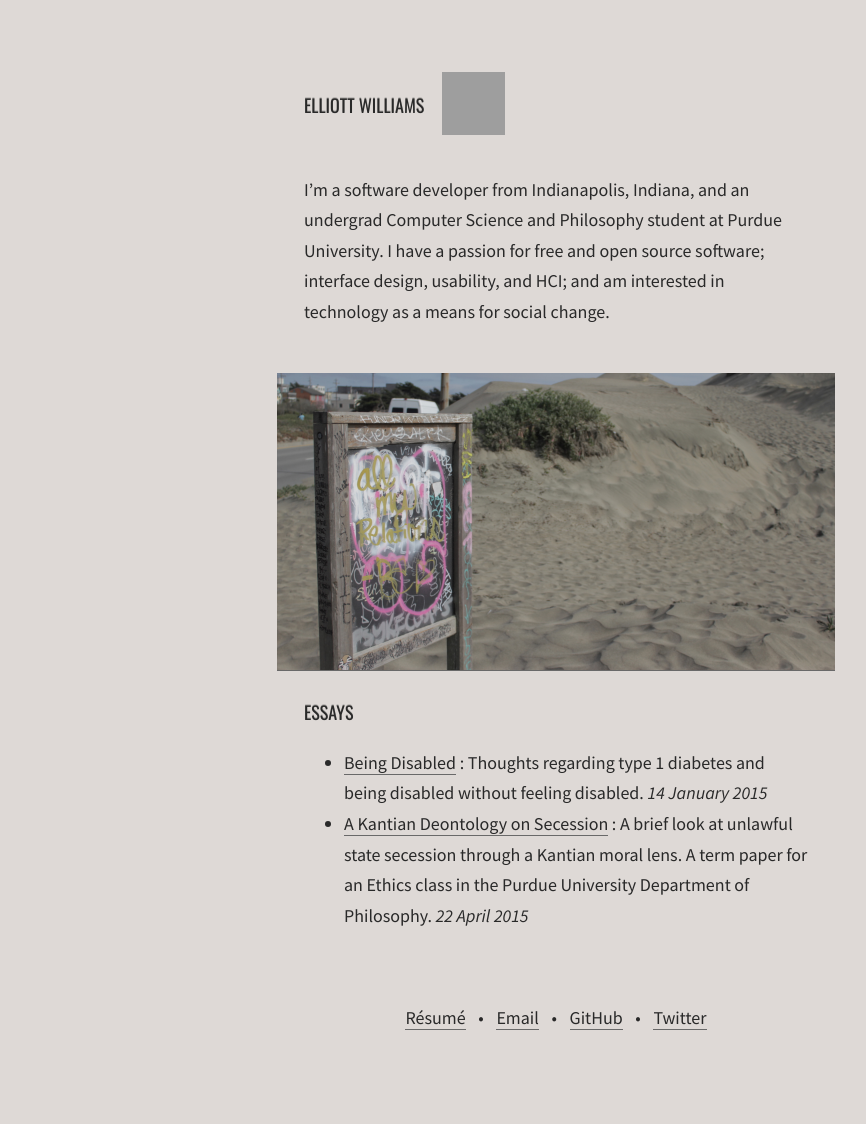
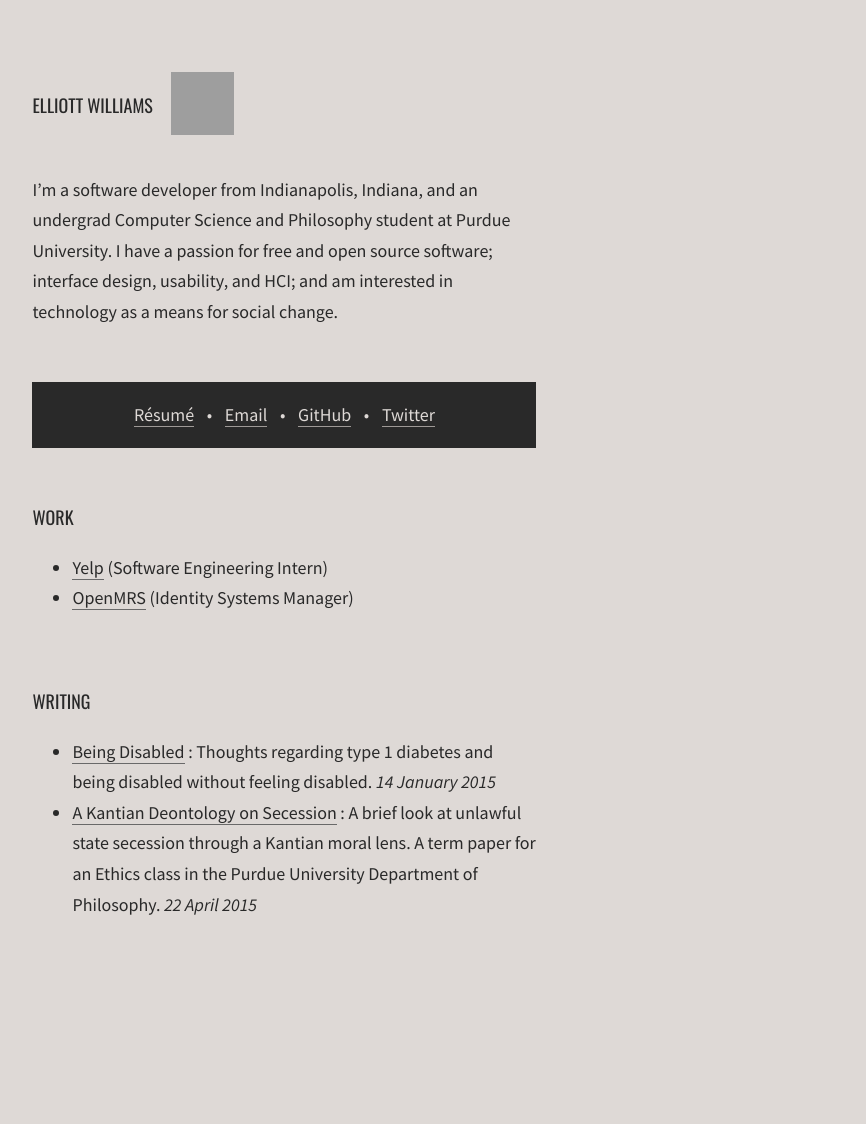
Before and after one commit to elliottwilliams/elliottwilliams.github.com, a PHP site: page / in a window 1280 px wide. Shown: the whole page, without its empty margins (84-950 px from the left). After the commit the page ends 915 px from the top, so only its background shows below. Run offline with PHP 8.4, Linux system fonts and the light colour scheme; grey boxes are pictures that could not be loaded.

Commit message:
Minor redesign

```diff
--- a/out/essays/being-disabled.html
+++ b/out/essays/being-disabled.html
@@ -9,7 +9,7 @@
   <meta name="generator" content="DocPad v6.69.2" />
 
 
-    <link rel="stylesheet" href="/styles/style-33656ac54594d17e2362553b1beec8a5f1a140e1.css">
+    <link rel="stylesheet" href="/styles/style-3d3abcccceb30dfd787b3bbb05b17df50fb3710f.css">
 
 
   <title>
--- a/out/essays/kant-secession.html
+++ b/out/essays/kant-secession.html
@@ -9,7 +9,7 @@
   <meta name="generator" content="DocPad v6.69.2" />
 
 
-    <link rel="stylesheet" href="/styles/style-33656ac54594d17e2362553b1beec8a5f1a140e1.css">
+    <link rel="stylesheet" href="/styles/style-3d3abcccceb30dfd787b3bbb05b17df50fb3710f.css">
 
 
   <title>
--- a/out/index.html
+++ b/out/index.html
@@ -9,7 +9,7 @@
   <meta name="generator" content="DocPad v6.69.2" />
 
 
-    <link rel="stylesheet" href="/styles/style-33656ac54594d17e2362553b1beec8a5f1a140e1.css">
+    <link rel="stylesheet" href="/styles/style-3d3abcccceb30dfd787b3bbb05b17df50fb3710f.css">
 
 
   <title>
@@ -54,13 +54,46 @@ HCI; and am interested in technology as a means for social change.</p>
 
 </section>
 
-<figure>
-  <img src="/images/ocean-beach-2015-05-31.jpg" alt="Graffiti at Ocean Beach, SF">
-</figure>
+<section>
+
+  <ul class="contact">
+
+    <li>
+      <a href="/docs/Resume-20150512.pdf">Résumé</a>
+    </li>
+    <li>
+      <a href="http://www.google.com/recaptcha/mailhide/d?k=01izhQl-2cWBF7xicymq5TIQ==&c=YYUJINXx6PnPcIG-ZiafIX129bQwcrudcu8CrYDaxAM=">Email</a>
+    </li>
+    <li>
+      <a href="http://github.com/elliottwilliams">GitHub</a>
+    </li>
+    <li>
+      <a href="http://twitter.com/elliottwil">Twitter</a>
+    </li>
+  </ul>
+
+</section>
 
 <section>
 
-  <h2>Essays</h2>
+  <h2>Work</h2>
+
+  <ul>
+    <li>
+      <a href="http://www.yelp.com">Yelp</a>
+      (Software Engineering Intern)
+    </li>
+    <li>
+      <a href="https://www.openmrs.org">OpenMRS</a>
+      (Identity Systems Manager)
+    </li>
+  </ul>
+
+</section>
+
+<section>
+
+  <h2>Writing</h2>
 
   <ul class="post-list">
 
@@ -88,25 +121,6 @@ paper for an Ethics class in the Purdue University Department of Philosophy.
       </em>
     </li>
 
-  </ul>
-
-</section>
-
-<section>
-
-  <ul class="contact">
-    <li>
-      <a href="/docs/Resume-20150512.pdf">Résumé</a>
-    </li>
-    <li>
-      <a href="http://www.google.com/recaptcha/mailhide/d?k=01izhQl-2cWBF7xicymq5TIQ==&c=YYUJINXx6PnPcIG-ZiafIX129bQwcrudcu8CrYDaxAM=">Email</a>
-    </li>
-    <li>
-      <a href="http://github.com/elliottwilliams">GitHub</a>
-    </li>
-    <li>
-      <a href="http://twitter.com/elliottwil">Twitter</a>
-    </li>
   </ul>
 
 </section>
--- a/out/styles/style-33656ac54594d17e2362553b1beec8a5f1a140e1.css
+++ b/out/styles/style-3d3abcccceb30dfd787b3bbb05b17df50fb3710f.css
@@ -3,9 +3,6 @@
   padding: 1em;
   margin: 0 -1em 1em;
   background-color: transparent;
-}
-.block.accent {
-  background-color: #458ad1;
 }
 .block p:first-child {
   margin-top: 0;
@@ -16,12 +13,33 @@
 .wide {
   max-width: 34em;
 }
+.invert {
+  background-color: #292929;
+  color: #ded9d6;
+}
+.invert .block,
+.invert.block {
+  background-color: transparent;
+}
+.invert a,
+.invert a:link,
+.invert a:visited {
+  color: #ded9d6;
+  border-bottom-color: #9e9996;
+}
+.invert a:hover {
+  border-bottom-color: #ded9d6;
+}
+.invert h1,
+.invert h2 {
+  color: #ded9d6;
+}
 body {
   background-color: #ded9d6;
   color: #292929;
   font: 300 18px/1.7em 'Source Sans Pro', Helvetica, Arial, sans-serif;
   max-width: 28em;
-  margin: 4em auto;
+  margin: 4em 0 4em 6.472em;
   -webkit-font-smoothing: antialiased;
   -webkit-transition: max-width 100ms;
 }
@@ -66,16 +84,12 @@ h2 {
   font-family: 'Oswald', 'Futura', 'Arial Narrow', sans-serif;
   font-weight: normal;
   color: #292929;
-  text-shadow: 0 -1px #a8a5a2;
   text-transform: uppercase;
 }
 h1.site-header {
   padding: 1em;
   margin: 0 -1em 1em;
   background-color: transparent;
-}
-h1.site-header.accent {
-  background-color: #458ad1;
 }
 h1.site-header p:first-child {
   margin-top: 0;
@@ -109,9 +123,6 @@ section {
   margin: 0 -1em 1em;
   background-color: transparent;
 }
-section.accent {
-  background-color: #458ad1;
-}
 section p:first-child {
   margin-top: 0;
 }
@@ -125,9 +136,6 @@ figure {
   margin: 1.5em -1.5em 0 -1.5em;
   padding: 0;
   position: relative;
-}
-figure.accent {
-  background-color: #458ad1;
 }
 figure p:first-child {
   margin-top: 0;
@@ -143,7 +151,6 @@ figure p:last-child {
 figure img,
 figure video {
   width: 100%;
-  box-shadow: 0 1px 0 #696969;
 }
 figcaption {
   font-style: italic;
@@ -154,8 +161,27 @@ figcaption {
 ul.contact {
   list-style: none;
   margin: 0;
-  padding: 0;
+  padding: 1em 0;
   text-align: center;
+  background-color: #292929;
+  color: #ded9d6;
+}
+ul.contact .block,
+ul.contact.block {
+  background-color: transparent;
+}
+ul.contact a,
+ul.contact a:link,
+ul.contact a:visited {
+  color: #ded9d6;
+  border-bottom-color: #9e9996;
+}
+ul.contact a:hover {
+  border-bottom-color: #ded9d6;
+}
+ul.contact h1,
+ul.contact h2 {
+  color: #ded9d6;
 }
 ul.contact li {
   display: inline;
@@ -173,9 +199,6 @@ footer {
   background-color: transparent;
   font-size: smaller;
 }
-footer.accent {
-  background-color: #458ad1;
-}
 footer p:first-child {
   margin-top: 0;
 }
--- a/out/toxic.html
+++ b/out/toxic.html
@@ -9,7 +9,7 @@
   <meta name="generator" content="DocPad v6.69.2" />
 
 
-    <link rel="stylesheet" href="/styles/style-33656ac54594d17e2362553b1beec8a5f1a140e1.css">
+    <link rel="stylesheet" href="/styles/style-3d3abcccceb30dfd787b3bbb05b17df50fb3710f.css">
 
 
   <title>
```
Also changed, not shown: src/render/styles/style.css.less (+30 -10 lines), src/files/images/ocean-beach-2015-05-31.jpg (deleted), 2 other files.
